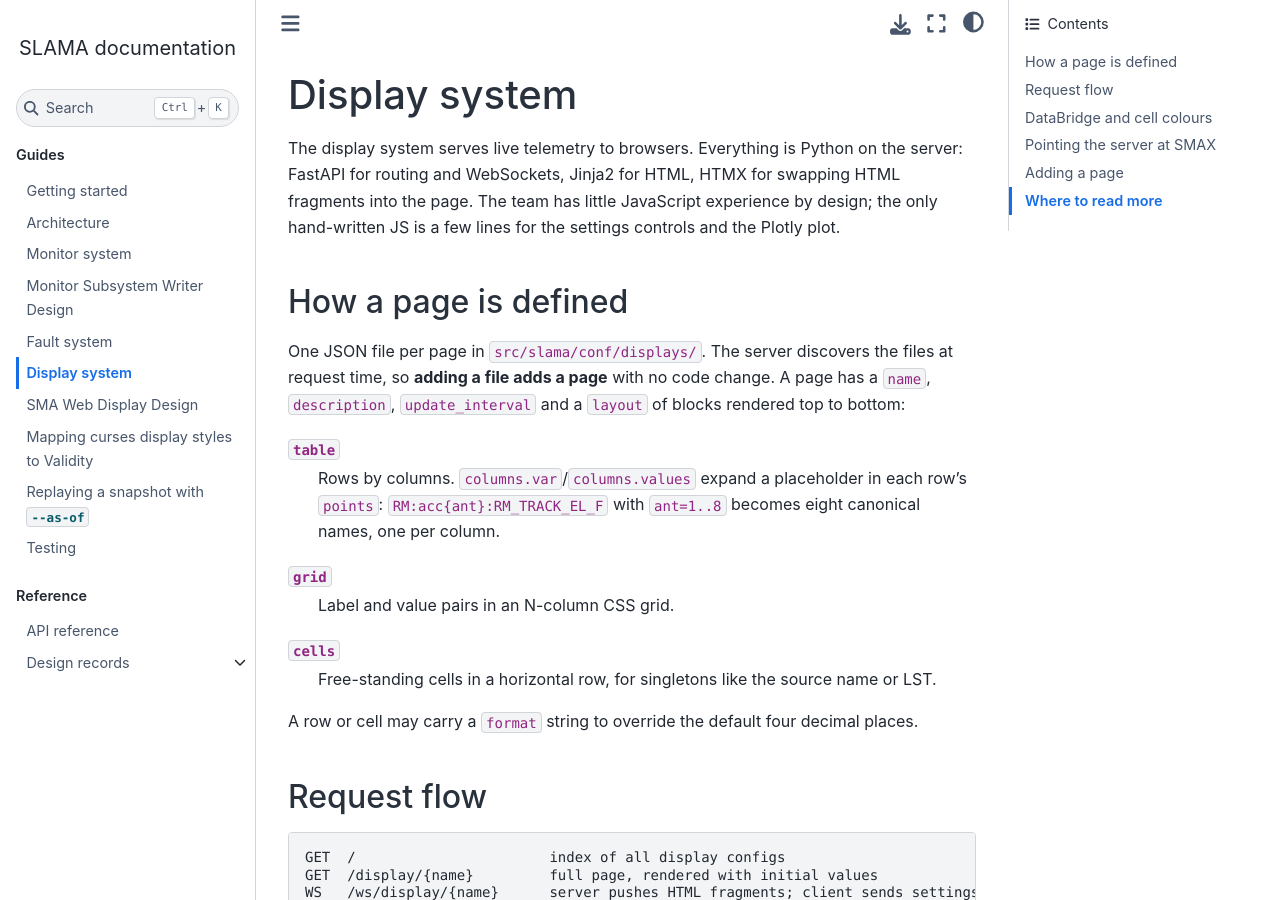
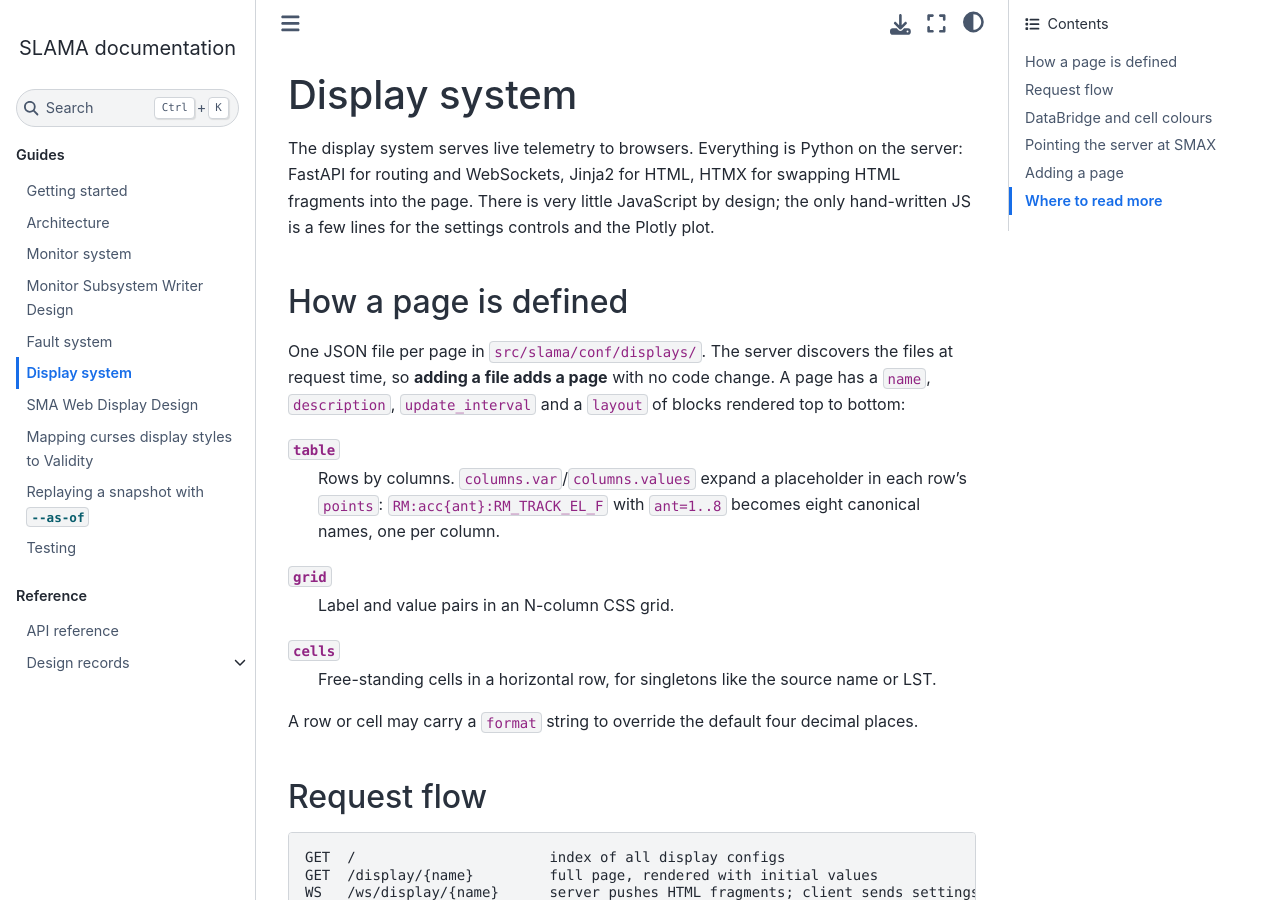
Before and after one commit to astroumd/slama, a Sphinx documentation site: the page built from slama/docs/source/display-system.md, in a window 1280 px wide and 900 px high. Built offline with Sphinx 7.4.7 and the Sphinx Book theme 1.1.4, drawn with Linux system fonts in a browser that asks for light colours.

Commit message:
change wording of javascript

```diff
--- a/slama/docs/source/display-system.md
+++ b/slama/docs/source/display-system.md
@@ -2,8 +2,8 @@
 
 The display system serves live telemetry to browsers. Everything is Python on
 the server: FastAPI for routing and WebSockets, Jinja2 for HTML, HTMX for
-swapping HTML fragments into the page. The team has little JavaScript
-experience by design; the only hand-written JS is a few lines for the
+swapping HTML fragments into the page. There is very little JavaScript
+by design; the only hand-written JS is a few lines for the
 settings controls and the Plotly plot.
 
 ## How a page is defined
```
